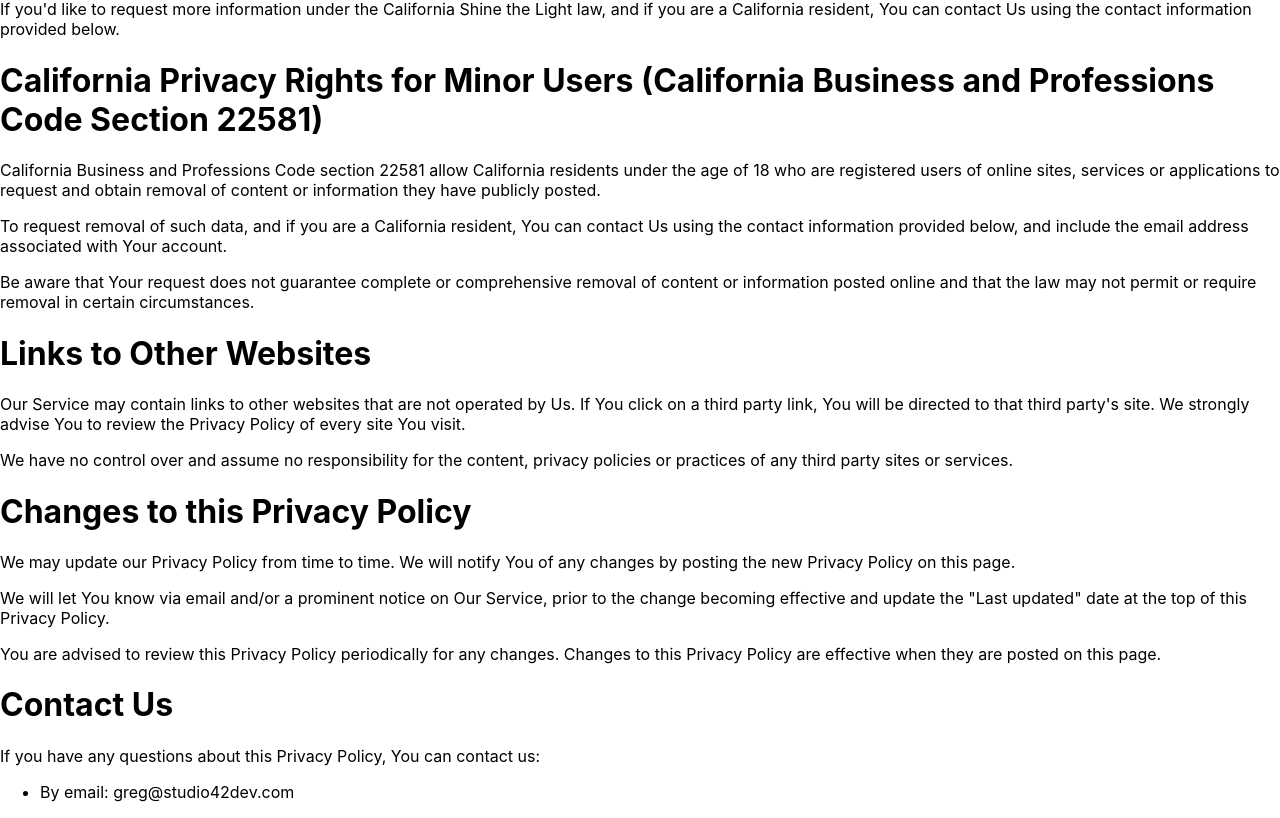
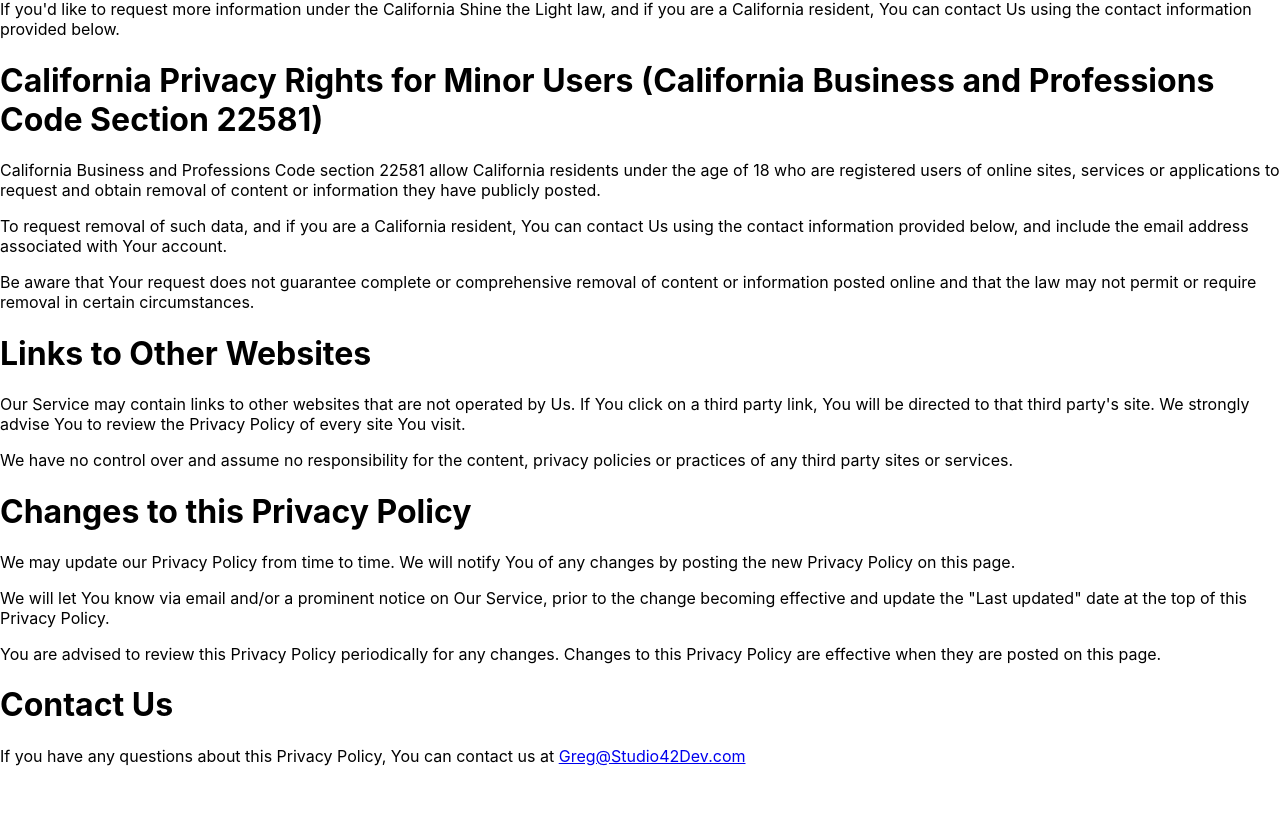
Before and after one commit to Bus42/privacy-policy, a React (Create React App) app: page / in a window 1280 px wide. Shown: the part 4428-5246 px from the top of the page. After the commit the page ends 5210 px from the top, so only its background shows below. Built offline with nearby package versions, Linux system fonts and the light colour scheme.

Commit message:
edits classname, adds email link

```diff
--- a/src/components/PrivacyPolicy.jsx
+++ b/src/components/PrivacyPolicy.jsx
@@ -2,7 +2,7 @@ import React from "react";
 
 const PP = () => {
   return (
-    <div className="container white-text text-darken-2">
+    <div className="privacy-policy-container">
       <h1>Privacy Policy</h1>
       <p>Last updated: May 21, 2020</p>
       <p>
@@ -461,11 +461,9 @@ const PP = () => {
       </p>
       <h1>Contact Us</h1>
       <p>
-        If you have any questions about this Privacy Policy, You can contact us:
+        If you have any questions about this Privacy Policy, You can contact us
+        at <a href="mailto:greg@studio42dev.com">Greg@Studio42Dev.com</a>
       </p>
-      <ul>
-        <li>By email: greg@studio42dev.com</li>
-      </ul>
     </div>
   );
 };
```
